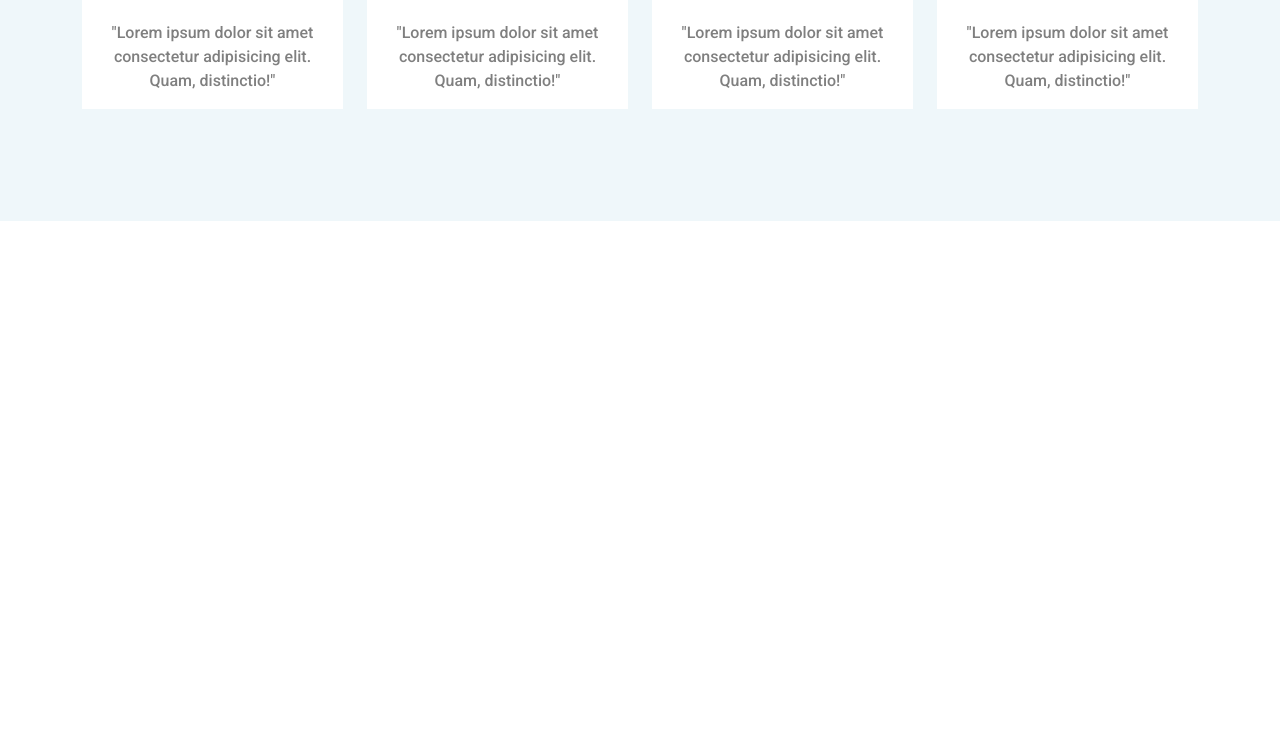
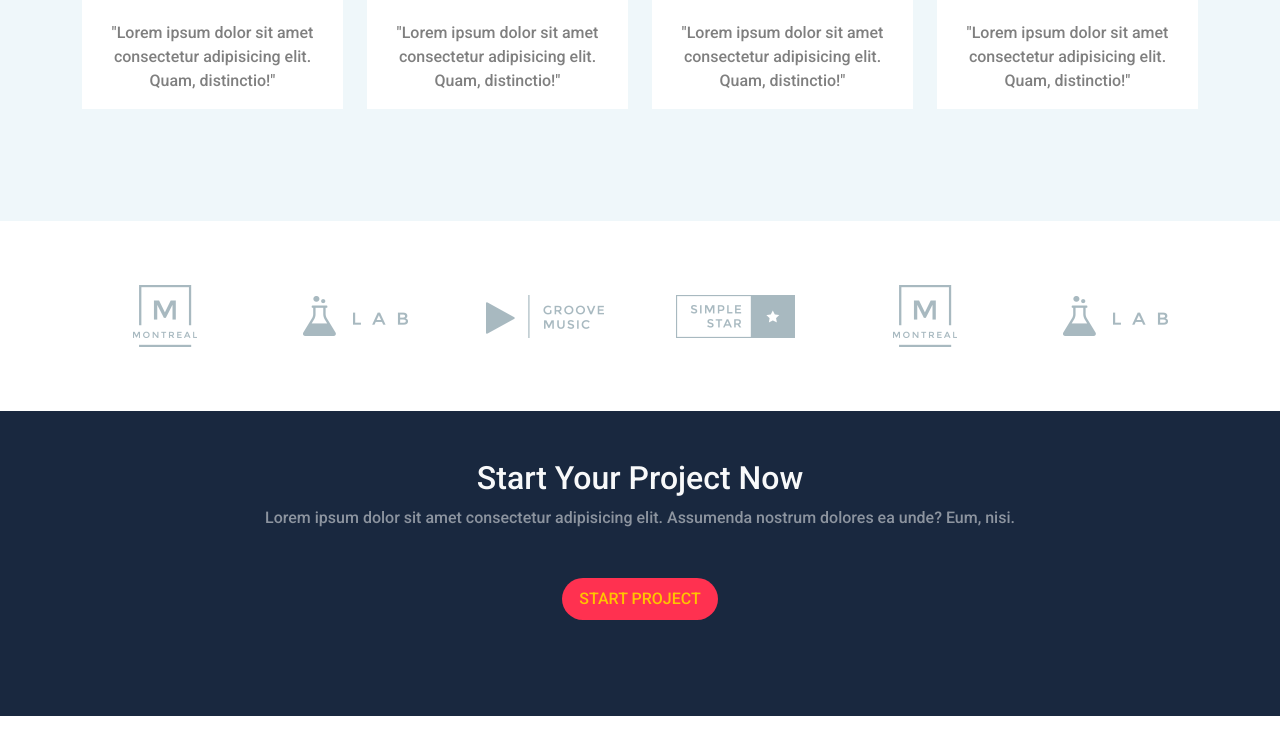
Before and after one commit to AbdullahZahra/bootstrap-bondi, a plain HTML site: page index.html in a window 1280 px wide. Shown: the part 3771-4526 px from the top of the page. Drawn offline with Linux system fonts and the light colour scheme.

Commit message:
tech & projects

```diff
--- a/css/bondi.css
+++ b/css/bondi.css
@@ -165,3 +165,9 @@ body {
   background-color: var(--green-color);
 }
 /* End Team */
+
+/* Start Project */
+.project {
+  background-color: var(--dark-color);
+}
+/* End Project */
--- a/index.html
+++ b/index.html
@@ -304,6 +304,44 @@
       </div>
     </div>
 
+    <div class="techs pt-5 pb-5 text-center">
+      <div class="container">
+        <div class="row align-items-center">
+          <div class="col-sm-6 col-md-4 col-lg-2 mt-3 mb-3">
+            <img class="img-fluid" src="imgs/tech-1.png" alt="" />
+          </div>
+          <div class="col-sm-6 col-md-4 col-lg-2 mt-3 mb-3">
+            <img class="img-fluid" src="imgs/tech-2.png" alt="" />
+          </div>
+          <div class="col-sm-6 col-md-4 col-lg-2 mt-3 mb-3">
+            <img class="img-fluid" src="imgs/tech-3.png" alt="" />
+          </div>
+          <div class="col-sm-6 col-md-4 col-lg-2 mt-3 mb-3">
+            <img class="img-fluid" src="imgs/tech-4.png" alt="" />
+          </div>
+          <div class="col-sm-6 col-md-4 col-lg-2 mt-3 mb-3">
+            <img class="img-fluid" src="imgs/tech-1.png" alt="" />
+          </div>
+          <div class="col-sm-6 col-md-4 col-lg-2 mt-3 mb-3">
+            <img class="img-fluid" src="imgs/tech-2.png" alt="" />
+          </div>
+        </div>
+      </div>
+    </div>
+
+    <div class="project text-center pt-5 pb-5 text-light">
+      <h2>Start Your Project Now</h2>
+      <p class="text-white-50">
+        Lorem ipsum dolor sit amet consectetur adipisicing elit. Assumenda
+        nostrum dolores ea unde? Eum, nisi.
+      </p>
+      <div class="d-flex justify-content-center mt-5 mb-5">
+        <a class="btn rounded-pill main-btn text-uppercase" href="#"
+          >Start Project</a
+        >
+      </div>
+    </div>
+
     <!-- Bootstrap -->
     <script src="js/bootstrap.bundle.min.js"></script>
     <!-- Font Awesome -->
```
